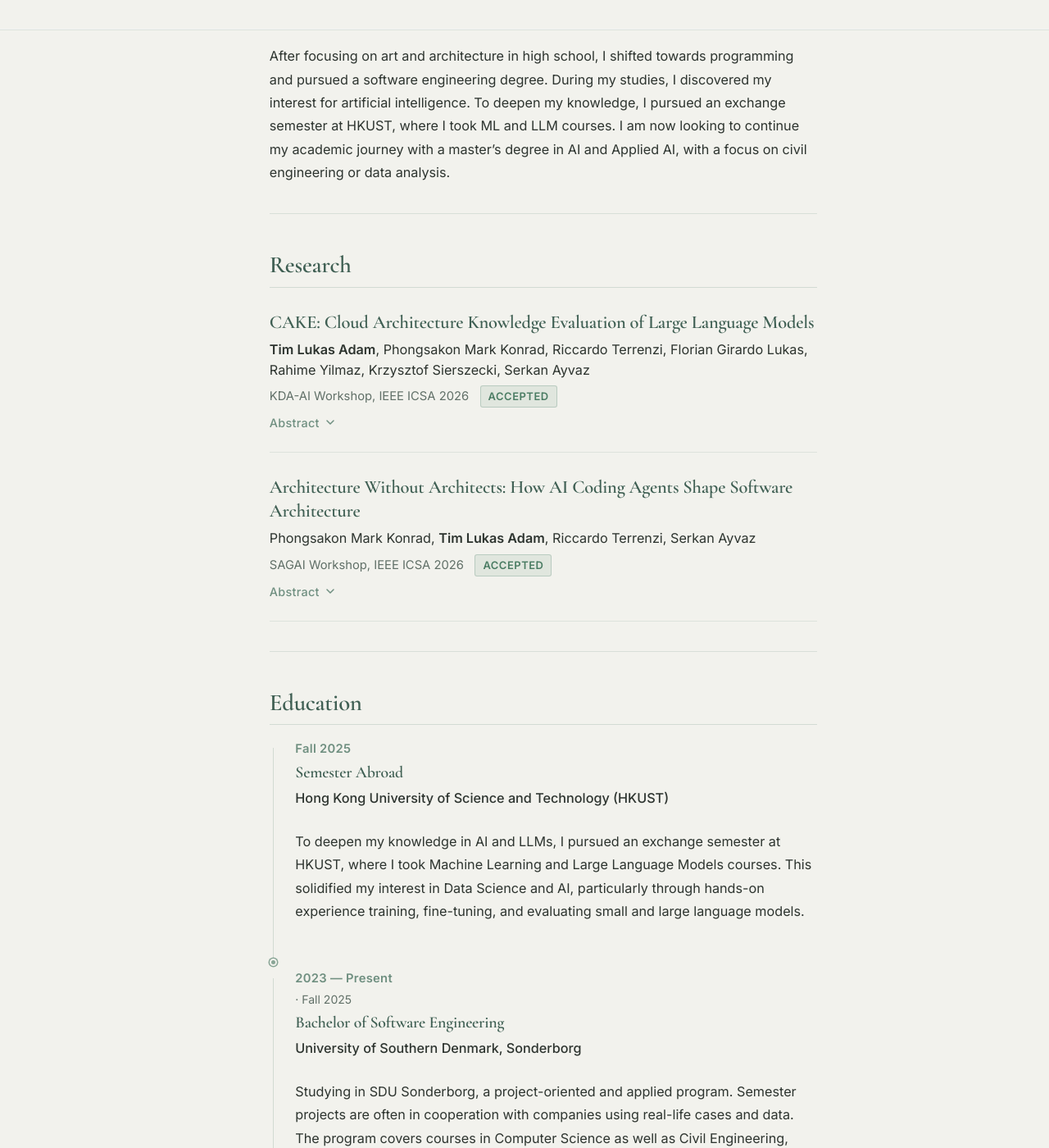
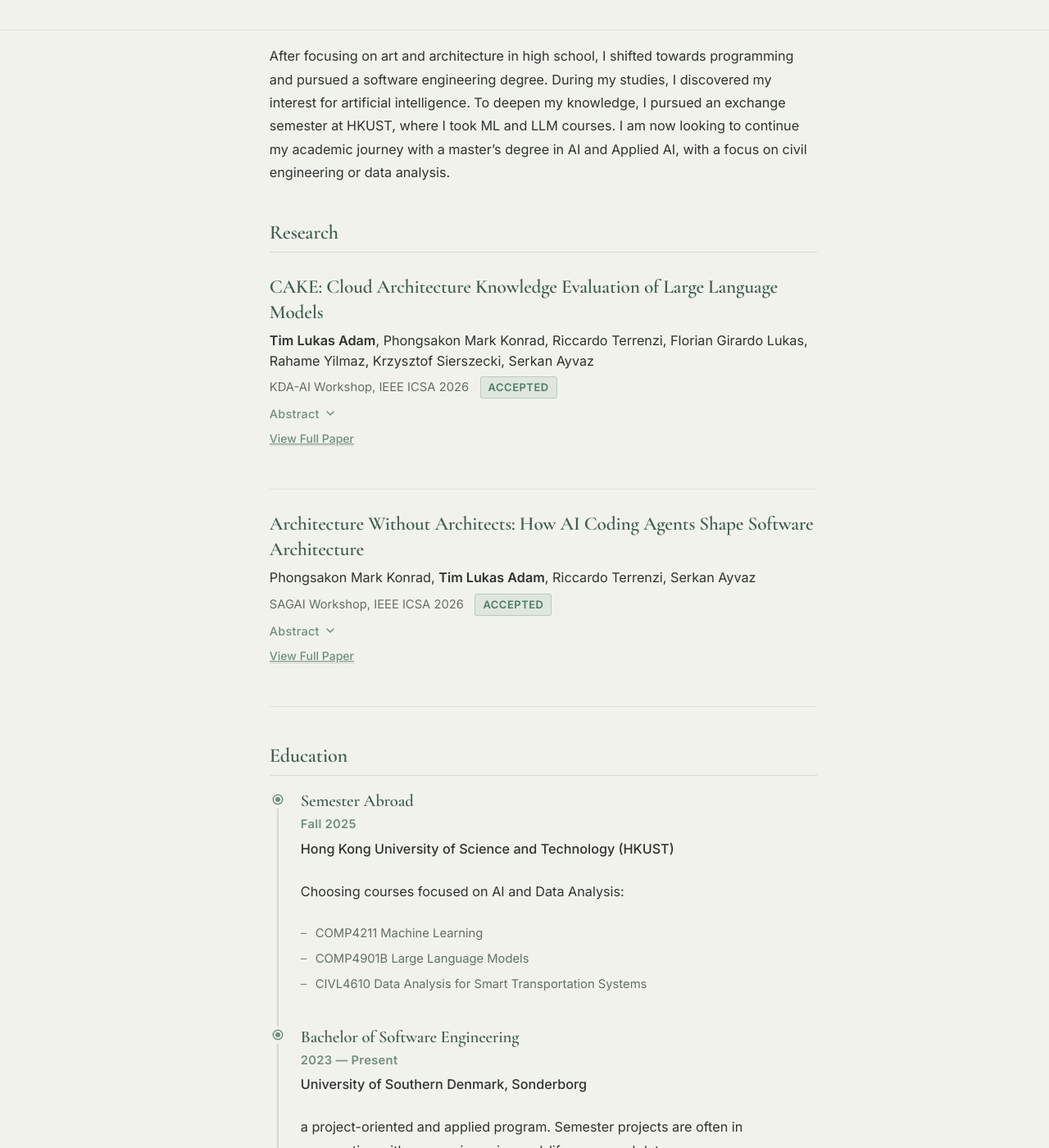
Before and after one commit to timadam03/timadam03.github.io, a Jekyll site: the page built from _pages/about.md, in a window 1280 px wide and 1400 px high, scrolled down 511 px. Shown: the whole window at 82% size. Built offline with Jekyll 4.4.1, drawn with Linux system fonts in a browser that asks for light colours; a script bundle is joined from its source files by our own code; library files that are not in the unit come from our copies; some of the changed text lies outside the part shown.

Commit message:
Update page: research papers, education timeline, ongoing projects, editorial styling
- Add two research papers with expandable abstracts and PDF links
- Education restructured as chronological timeline with dot markers
- Add Ongoing Projects section with Bachelor Thesis project
- Apply editorial sage/serif aesthetic throughout
- Remove section separator lines, use underlines under headings only
- Move course list to Semester Abroad entry

Co-Authored-By: Claude Opus 4.6 <noreply@anthropic.com>

```diff
--- a/_includes/head/custom.html
+++ b/_includes/head/custom.html
@@ -28,6 +28,7 @@
 /* Base */
 html {
   background: var(--background);
+  scroll-behavior: smooth;
 }
 
 body {
@@ -134,7 +135,7 @@ body {
 /* Section headings */
 .page__content h2 {
   font-family: 'Cormorant Garamond', Georgia, serif;
-  font-size: 1.6rem;
+  font-size: 1.35rem;
   font-weight: 600;
   color: var(--heading-green);
   margin-top: 2.5rem;
@@ -275,7 +276,7 @@ a:hover {
 
 .paper-title {
   font-family: 'Cormorant Garamond', Georgia, serif;
-  font-size: 1.25rem;
+  font-size: 1.3rem;
   font-weight: 700;
   color: var(--heading-green);
   margin: 0;
@@ -374,6 +375,24 @@ a:hover {
   margin: 0;
 }
 
+.paper-links {
+  margin-top: 0.75rem;
+}
+
+.paper-link {
+  font-size: 0.78rem;
+  font-weight: 500;
+  color: var(--accent-sage);
+  text-decoration: none;
+  border-bottom: 1px solid rgba(111, 143, 128, 0.3);
+  transition: color 0.2s ease, border-color 0.2s ease;
+}
+
+.paper-link:hover {
+  color: var(--heading-green);
+  border-bottom-color: var(--heading-green);
+}
+
 /* Education timeline */
 .education-timeline {
   display: flex;
@@ -382,8 +401,7 @@ a:hover {
 
 .edu-item {
   display: flex;
-  gap: 1.25rem;
-  padding-bottom: 0.25rem;
+  gap: 1rem;
 }
 
 .edu-marker {
@@ -391,16 +409,17 @@ a:hover {
   flex-direction: column;
   align-items: center;
   flex-shrink: 0;
-  padding-top: 0.35rem;
+  padding-top: 0.3rem;
+  width: 20px;
 }
 
 .edu-dot {
-  width: 9px;
-  height: 9px;
+  width: 10px;
+  height: 10px;
   border-radius: 50%;
-  background: var(--border-sage);
+  background: var(--accent-sage);
   border: 2px solid var(--background);
-  box-shadow: 0 0 0 1.5px var(--border-sage);
+  box-shadow: 0 0 0 1.5px var(--accent-sage);
   flex-shrink: 0;
   z-index: 1;
 }
@@ -408,8 +427,8 @@ a:hover {
 .edu-line {
   width: 1.5px;
   flex: 1;
-  background: rgba(137, 165, 150, 0.3);
-  margin-top: 4px;
+  background: rgba(137, 165, 150, 0.35);
+  margin-top: 6px;
 }
 
 .edu-item:last-child .edu-line {
@@ -419,9 +438,16 @@ a:hover {
 .edu-content {
   display: flex;
   flex-direction: column;
-  gap: 0.2rem;
+  gap: 0.15rem;
   padding-bottom: 1.75rem;
   flex: 1;
+}
+
+.edu-meta {
+  display: flex;
+  align-items: baseline;
+  gap: 0.5rem;
+  margin-bottom: 0.1rem;
 }
 
 .edu-date {
@@ -439,10 +465,10 @@ a:hover {
 
 .edu-title {
   font-family: 'Cormorant Garamond', Georgia, serif;
-  font-size: 1.1rem;
+  font-size: 1.15rem;
   font-weight: 700;
   color: var(--heading-green);
-  margin: 0.1rem 0 0;
+  margin: 0;
   line-height: 1.3;
   letter-spacing: -0.01em;
 }
@@ -451,7 +477,7 @@ a:hover {
   font-size: 0.85rem;
   font-weight: 500;
   color: var(--body-charcoal);
-  margin: 0;
+  margin: 0.1rem 0 0;
 }
 
 .edu-desc {
@@ -464,6 +490,59 @@ a:hover {
 .edu-courses {
   font-size: 0.82rem;
   line-height: 1.6;
+  color: var(--secondary-text);
+  margin: 0.1rem 0 0;
+}
+
+ul.edu-courses {
+  list-style: none;
+  padding: 0;
+  margin: 0.15rem 0 0;
+}
+
+ul.edu-courses li {
+  font-size: 0.82rem;
+  line-height: 1.6;
+  color: var(--secondary-text);
+  padding-left: 1rem;
+  position: relative;
+}
+
+ul.edu-courses li::before {
+  content: "–";
+  position: absolute;
+  left: 0;
+  color: var(--accent-sage);
+}
+
+/* Ongoing Projects */
+.project-item {
+  display: flex;
+  flex-direction: column;
+  gap: 0.25rem;
+  padding: 0.75rem 0;
+}
+
+.project-title {
+  font-family: 'Cormorant Garamond', Georgia, serif;
+  font-size: 1.15rem;
+  font-weight: 700;
+  color: var(--heading-green);
+  margin: 0;
+  line-height: 1.3;
+  letter-spacing: -0.01em;
+}
+
+.project-meta {
+  font-size: 0.85rem;
+  font-weight: 400;
+  color: var(--accent-sage);
+  margin: 0;
+}
+
+.project-desc {
+  font-size: 0.85rem;
+  line-height: 1.65;
   color: var(--secondary-text);
   margin: 0.1rem 0 0;
 }
--- a/_pages/about.md
+++ b/_pages/about.md
@@ -24,7 +24,6 @@ I'm a bachelor student starting research in LLMs and Agents, focusing on Small L
 
 After focusing on art and architecture in high school, I shifted towards programming and pursued a software engineering degree. During my studies, I discovered my interest for artificial intelligence. To deepen my knowledge, I pursued an exchange semester at HKUST, where I took ML and LLM courses. I am now looking to continue my academic journey with a master's degree in AI and Applied AI, with a focus on civil engineering or data analysis.
 
----
 
 ## Research
 
@@ -33,7 +32,7 @@ After focusing on art and architecture in high school, I shifted towards program
   <div class="paper-item">
     <h3 class="paper-title">CAKE: Cloud Architecture Knowledge Evaluation of Large Language Models</h3>
     <div class="paper-meta-line">
-      <span class="paper-authors"><strong>Tim Lukas Adam</strong>, Phongsakon Mark Konrad, Riccardo Terrenzi, Florian Girardo Lukas, Rahime Yilmaz, Krzysztof Sierszecki, Serkan Ayvaz</span>
+      <span class="paper-authors"><strong>Tim Lukas Adam</strong>, Phongsakon Mark Konrad, Riccardo Terrenzi, Florian Girardo Lukas, Rahame Yilmaz, Krzysztof Sierszecki, Serkan Ayvaz</span>
     </div>
     <div class="paper-meta-line">
       <span class="paper-venue">KDA-AI Workshop, IEEE ICSA 2026</span>
@@ -48,6 +47,7 @@ After focusing on art and architecture in high school, I shifted towards program
     <div class="abstract-content" hidden>
       <p>In today's software architecture, large language models (LLMs) serve as software architecture co-pilots. However, no benchmark currently exists to evaluate large language models' actual understanding of cloud-native software architecture. For this reason we present a benchmark called CAKE, which consists of 188 expert-validated questions covering four cognitive levels of Bloom's revised taxonomy -- recall, analyze, design, and implement -- and five cloud-native topics. Evaluation is conducted on 22 model configurations (0.5B--70B parameters) across four LLM families, using three-run majority voting for multiple-choice questions (MCQs) and LLM-as-a-judge scoring for free-responses (FR). Based on this evaluation, four notable findings were identified. First, MCQ accuracy plateaus above 3B parameters, with the best model reaching 99.2%. Second, free-response scores scale steadily across all cognitive levels. Third, the two formats capture different facets of knowledge, as the MCQ accuracy approaches a ceiling while free-responses continue to differentiate models. Finally, reasoning augmentation (+think) improves free-response quality, while tool augmentation (+tool) degrades performance for small models. These results suggest that the evaluation format fundamentally shapes how we measure architectural knowledge in LLMs.</p>
     </div>
+    <p class="paper-links"><a href="/files/cake-paper.pdf" class="paper-link" target="_blank">View Full Paper</a></p>
   </div>
 
   <div class="paper-item">
@@ -68,6 +68,7 @@ After focusing on art and architecture in high school, I shifted towards program
     <div class="abstract-content" hidden>
       <p>AI coding agents select frameworks, scaffold infrastructure, and wire integrations, often in seconds. These are architectural decisions, yet almost no one reviews them as such. We identify five mechanisms by which agents make implicit architectural choices and propose six prompt-architecture coupling patterns that map natural-language prompt features to the infrastructure they require. The patterns range from contingent couplings (structured output validation) that may weaken as models improve to fundamental ones (tool-call orchestration) that persist regardless of model capability. An illustrative demonstration confirms that prompt wording alone produces structurally different systems for the same task. We term the phenomenon vibe architecting, architecture shaped by prompts rather than deliberate design, and outline review practices, decision records, and tooling to bring these hidden decisions under governance.</p>
     </div>
+    <p class="paper-links"><a href="/files/architecture-without-architects.pdf" class="paper-link" target="_blank">View Full Paper</a></p>
   </div>
 
 </div>
@@ -85,40 +86,46 @@ document.querySelectorAll('.abstract-toggle').forEach(function(btn) {
 });
 </script>
 
----
-
 ## Education
 
 <div class="education-timeline">
 
   <div class="edu-item">
-    <div class="edu-marker"><div class="edu-line"></div><div class="edu-dot"></div></div>
+    <div class="edu-marker"><div class="edu-dot"></div><div class="edu-line"></div></div>
     <div class="edu-content">
-      <span class="edu-date">Fall 2025</span>
       <h3 class="edu-title">Semester Abroad</h3>
+      <div class="edu-meta">
+        <span class="edu-date">Fall 2025</span>
+      </div>
       <p class="edu-venue">Hong Kong University of Science and Technology (HKUST)</p>
-      <p class="edu-desc">To deepen my knowledge in AI and LLMs, I pursued an exchange semester at HKUST, where I took Machine Learning and Large Language Models courses. This solidified my interest in Data Science and AI, particularly through hands-on experience training, fine-tuning, and evaluating small and large language models.</p>
+      <p class="edu-desc">Choosing courses focused on AI and Data Analysis:</p>
+      <ul class="edu-courses">
+        <li>COMP4211 Machine Learning</li>
+        <li>COMP4901B Large Language Models</li>
+        <li>CIVL4610 Data Analysis for Smart Transportation Systems</li>
+      </ul>
     </div>
   </div>
 
   <div class="edu-item">
-    <div class="edu-marker"><div class="edu-line"></div><div class="edu-dot"></div></div>
+    <div class="edu-marker"><div class="edu-dot"></div><div class="edu-line"></div></div>
     <div class="edu-content">
-      <span class="edu-date">2023 — Present</span>
-      <span class="edu-grade"> · Fall 2025</span>
       <h3 class="edu-title">Bachelor of Software Engineering</h3>
+      <div class="edu-meta">
+        <span class="edu-date">2023 — Present</span>
+      </div>
       <p class="edu-venue">University of Southern Denmark, Sonderborg</p>
-      <p class="edu-desc">Studying in SDU Sonderborg, a project-oriented and applied program. Semester projects are often in cooperation with companies using real-life cases and data. The program covers courses in Computer Science as well as Civil Engineering, with a focus on Artificial Intelligence and Data Analysis.</p>
-      <p class="edu-courses">Relevant courses: Machine Learning (COMP4211), Large Language Models (COMP4901B), Data Analysis for Smart Transportation Systems (CIVL4610)</p>
+      <p class="edu-desc">a project-oriented and applied program. Semester projects are often in cooperation with companies using real-life cases and data.</p>
     </div>
   </div>
 
   <div class="edu-item">
-    <div class="edu-marker"><div class="edu-line"></div><div class="edu-dot"></div></div>
+    <div class="edu-marker"><div class="edu-dot"></div><div class="edu-line"></div></div>
     <div class="edu-content">
-      <span class="edu-date">2022</span>
-      <span class="edu-grade"> · Final grade: 1.5</span>
       <h3 class="edu-title">German Abitur — High School Diploma</h3>
+      <div class="edu-meta">
+        <span class="edu-date">2022</span>
+      </div>
       <p class="edu-venue">Gymnasium Kaiser-Friedrich-Ufer, Hamburg</p>
       <p class="edu-desc">After focusing on art and architecture in high school, I shifted towards programming and pursued a software engineering degree.</p>
     </div>
@@ -126,8 +133,10 @@ document.querySelectorAll('.abstract-toggle').forEach(function(btn) {
 
 </div>
 
----
+## Ongoing Projects
 
-## Projects
-
-<!-- Add your projects here -->
+<div class="project-item">
+  <h3 class="project-title">The Trader's Trinity: Forecasting Models, RL Agents, and LLM Judges for Day-Ahead Markets</h3>
+  <p class="project-meta">In cooperation with Danfoss</p>
+  <p class="project-desc">Investigating the utilization of different AI models for predicting and explaining the Danish energy markets.</p>
+</div>
```
Also changed, not shown: other parts of _includes/head/custom.html (+7 -0 lines), 2 other files.
